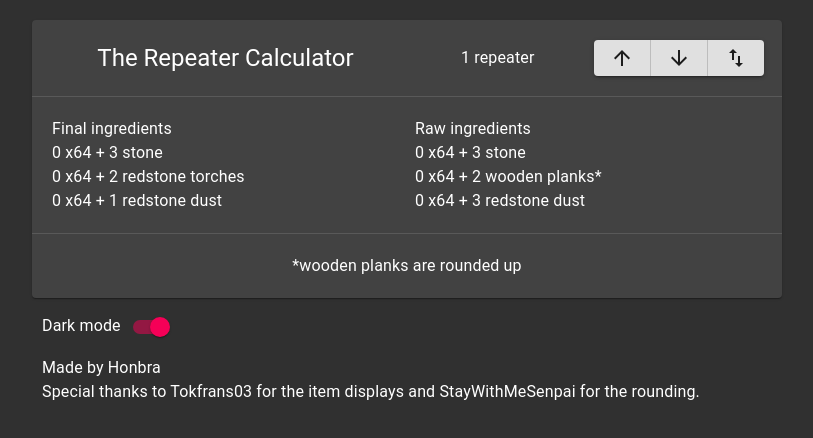
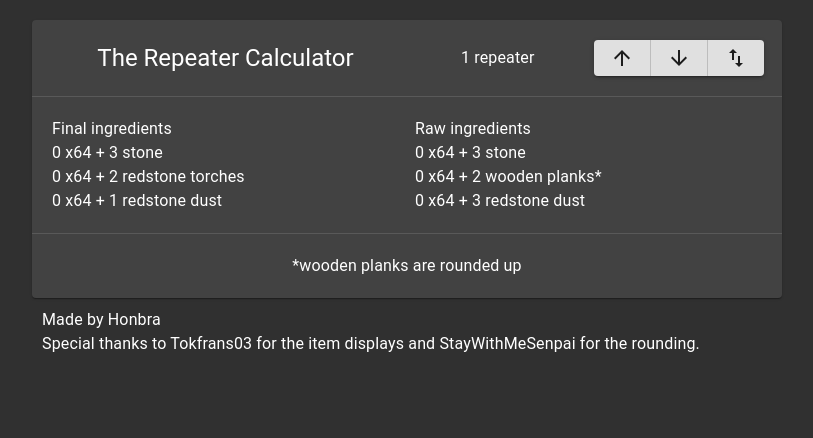
Before and after one commit to HonbraDev/repeater-counter, a React (Create React App) app: page / in a window 1280 px wide. Shown: the top 438 px of the page, without its empty margins (233-1046 px from the left). Built offline with nearby package versions, Linux system fonts and the light colour scheme.

Commit message:
Removed light mode - it was never meant to be!

```diff
--- a/src/App.tsx
+++ b/src/App.tsx
@@ -7,7 +7,6 @@ import {
   Card,
   Divider,
   Grid,
-  Switch,
   ThemeProvider,
   Container,
   CssBaseline,
@@ -50,21 +49,17 @@ const useStyles = makeStyles(() =>
 function App() {
   const [repeaterCount, setRepeaterCount] = useState(1);
   const classes = useStyles();
-  const [darkState, setDarkState] = useState(true);
+  const [darkState] = useState(true);
   const palletType = darkState ? "dark" : "light";
   const darkTheme = createMuiTheme({
     palette: {
       type: palletType,
     },
   });
-  const handleThemeChange = () => {
-    setDarkState(!darkState);
-  };
 
   return (
     <ThemeProvider theme={darkTheme}>
       <CssBaseline />
-
       <Container>
         <div className="App">
           <Card className={classes.card}>
@@ -126,16 +121,6 @@ function App() {
               *wooden planks are rounded up
             </Typography>
           </Card>
-          <div className={classes.darkMode}>
-            <Typography variant="body1">
-              <label htmlFor="darkmode">Dark mode</label>
-              <Switch
-                checked={darkState}
-                onChange={handleThemeChange}
-                id="darkmode"
-              />
-            </Typography>
-          </div>
           <Typography variant="body1" className={classes.madeBy}>
             Made by Honbra <br /> Special thanks to Tokfrans03 for the item
             displays and StayWithMeSenpai for the rounding.
```
Also changed, not shown: 1 other file (tests, documents, lock files or other folders).
